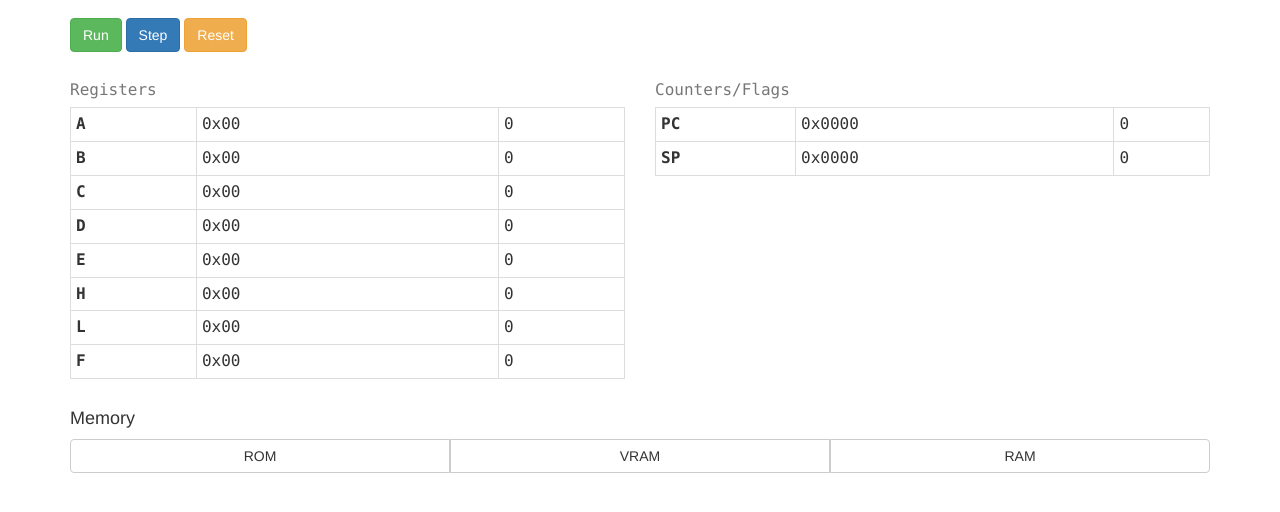
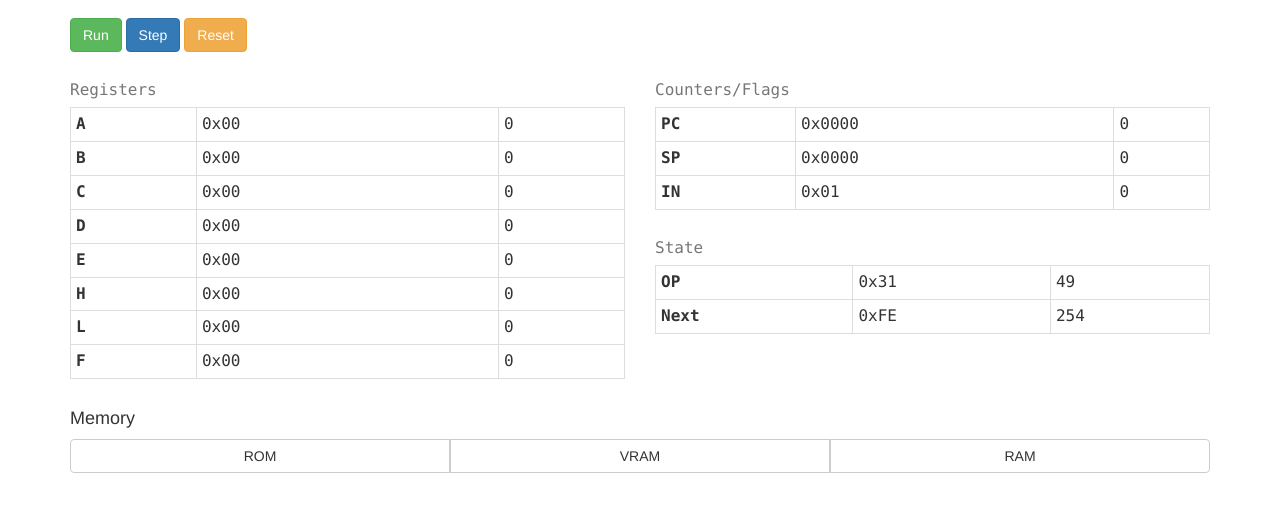
Before and after one commit to educobuci/gameboyjs, a plain HTML site: page index.html in a window 1280 px wide. Shown: the part 88-600 px from the top of the page. Drawn offline with nearby package versions, Linux system fonts and the light colour scheme.

Commit message:
Debug op code

```diff
--- a/index.html
+++ b/index.html
@@ -81,6 +81,24 @@
             <td id="reg_sp">0x01</td>
             <td id="reg_dec_sp">0</td>
           </tr>
+          <tr>
+            <th scope="row">IN</td>
+            <td id="reg_sp">0x01</td>
+            <td id="reg_dec_sp">0</td>
+          </tr>
+        </table>
+        <table class="table table-bordered table-condensed">
+          <caption>State</caption>
+          <tr>
+            <th scope="row">OP</td>
+            <td id="op_code">0x01</td>
+            <td id="op_code_dec">0</td>
+          </tr>
+          <tr>
+            <th scope="row">Next</td>
+            <td id="next_op_code">0x01</td>
+            <td id="next_op_code_dec">0</td>
+          </tr>
         </table>
       </div>
     </div>
--- a/index.js
+++ b/index.js
@@ -46,6 +46,12 @@ $("document").ready(() => {
     for(reg in window.cpu.reg) {
       p(reg);
     }
+    const opCode = window.memoryMap.read8(window.cpu.reg.pc);
+    const nextCode = window.memoryMap.read8(window.cpu.reg.pc+1);
+    $("#op_code").html(hex(opCode, 2, true));
+    $("#op_code_dec").html(opCode);
+    $("#next_op_code").html(hex(nextCode, 2, true));
+    $("#next_op_code_dec").html(nextCode);
   }
   function hex(value, size = 2, prefix) {
     return (prefix ? "0x" : "") + ("00000000" + value.toString(16).toUpperCase()).substr(size * -1);
```
